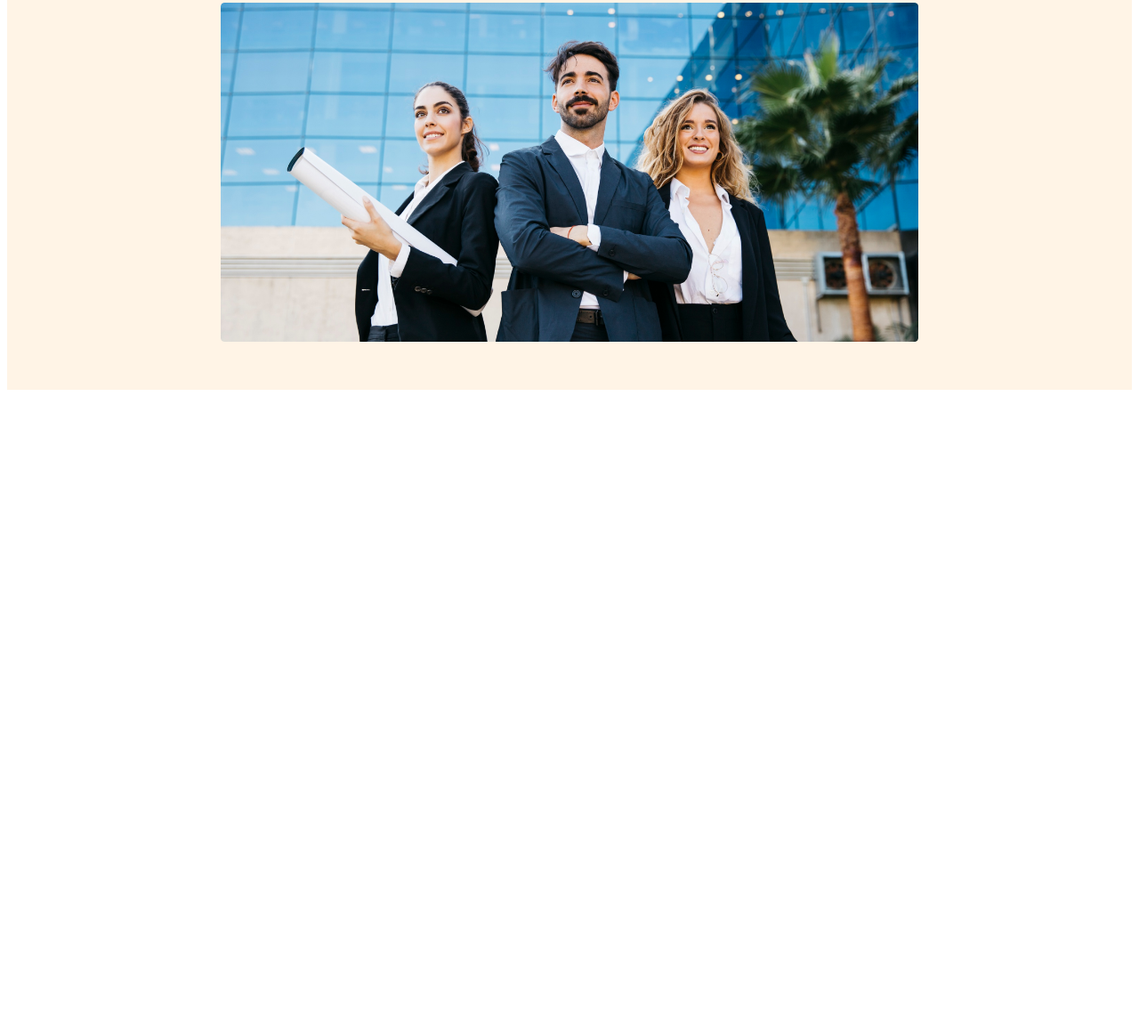
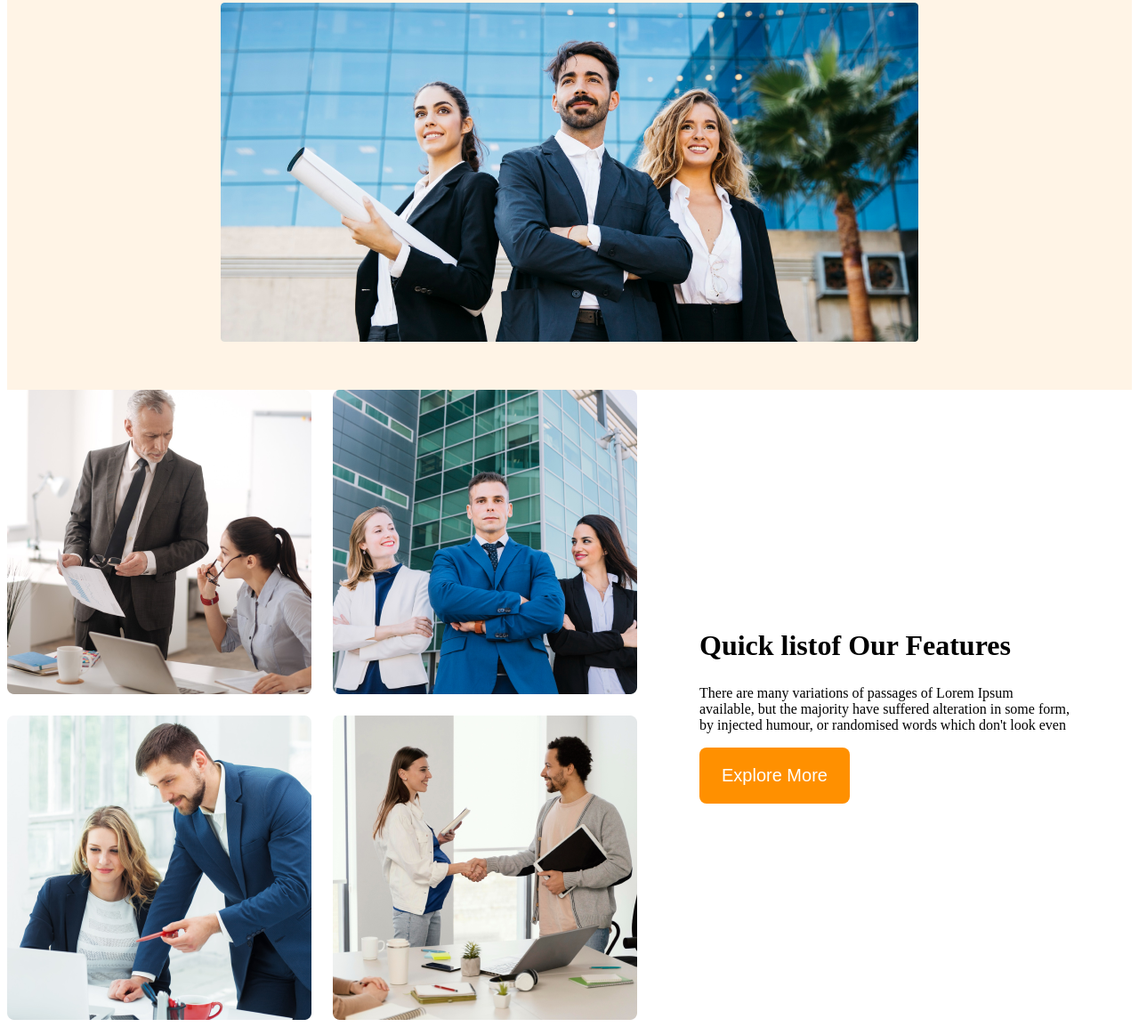
Before and after one commit to tusharahmed041/g3-architects--new, a plain HTML site: page index.html in a window 1280 px wide. Shown: the part 551-1705 px from the top of the page at 89% size. Before the commit the page ends 997 px from the top, so only its background shows below. Drawn offline with Linux system fonts and the light colour scheme.

Commit message:
features content addedt

```diff
--- a/index.html
+++ b/index.html
@@ -29,9 +29,22 @@
 
         </div>
     </header>
+<!-- teams start -->
+    <main>
+            <section class="teams-container">
+                <div class="teams-img-container">
+                    <img src="images/team1.png" alt="">
+                    <img src="images/team2.png" alt="">
+                    <img src="images/team3.png" alt="">
+                    <img src="images/team4.png" alt="">
+                </div>
 
-    <main>
-
+                <div class="teams-content">
+                    <h2 class="teams-title"><span>Quick list</span><span>of Our</span> <span>Features</span></h2>
+                    <p class="teams-description">There are many variations of passages of Lorem Ipsum available, but the majority have suffered alteration in some form, by injected humour, or randomised words which don't look even</p>
+                    <button class="btn-primary">Explore More</button>
+                </div>
+            </section>
     </main>
 
     <footer>
--- a/style.css
+++ b/style.css
@@ -65,6 +65,60 @@ nav li a{
   border: 0;
 }
 
+/* main section */
+
+main{
+  max-width: 1440px;
+  margin: 0 auto;
+}
+.teams-container{
+  display: flex;
+  align-items: center;
+}
+.teams-img-container{
+  display: grid;
+  grid-template-columns: repeat(2, 1fr);
+  gap: 1.5rem;
+}
+.teams-content{
+  padding-left: 70px;
+  padding-right: 70px;
+}
+.teams-title {
+  font-size: 2rem;
+}
+
+
+
+
+
+
+
+
+
+
+
+
+
+
+
+
+
+
+
+
+
+
+
+
+
+
+
+
+
+
+
+
 
 
 
```
